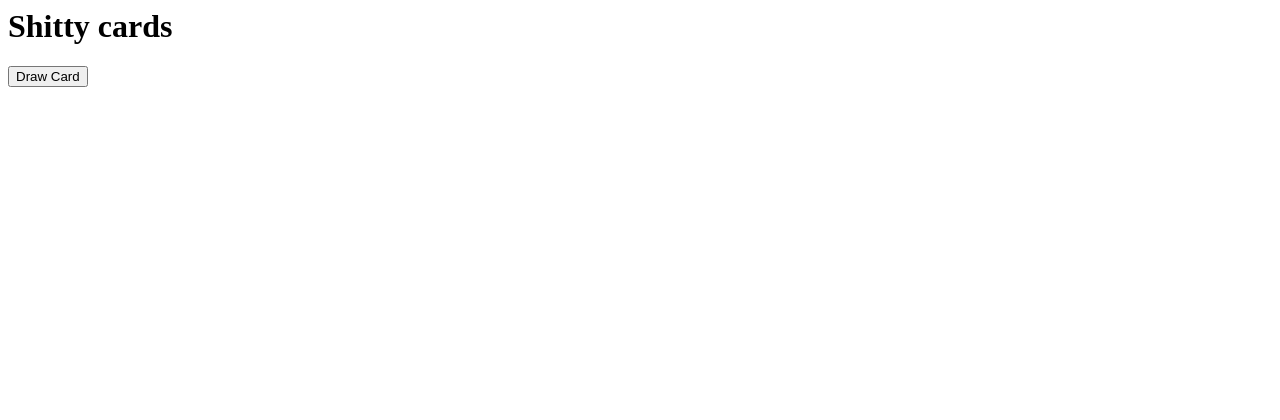
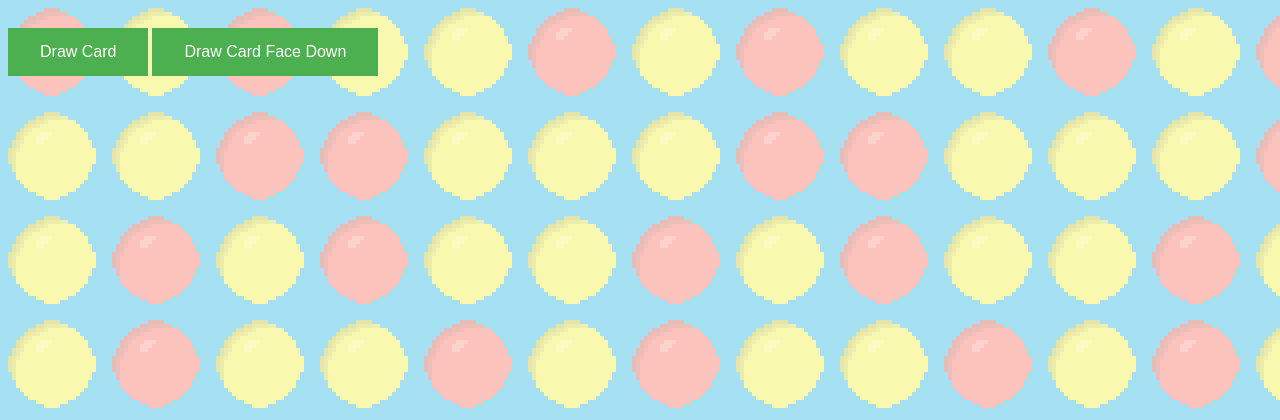
Before and after one commit to BenJilks/BadConnect4, a Flask app: template templates/cards.html in a window 1280 px wide. Shown: the top 420 px of the page. Run offline with Flask 2, Linux system fonts and the light colour scheme; the template is opened without the code that fills it: most values are stand-ins (such as "Sample title", 1, 10 or a date in 2020); some libraries are stand-ins or nearby versions.

Commit message:
Flip Cards!

```diff
--- a/server.py
+++ b/server.py
@@ -167,25 +167,39 @@ def game_started_cards():
     emit('reset_cards', data, room=game.get_name())
     print('Reset', player, 'cards')
 
+def draw_random_card(player, game):
+    cards = game.get_game()
+    card = cards.draw_card(player)
+    print('Gave player', player, 'card', card.get_id())
+    return card
+
 @socketio.on('draw_card')
 def draw_card():
     player = request.remote_addr
     game = game_manager.get_game(player)
     if game != None:
-        cards = game.get_game()
-        card = cards.draw_card(player)
+        card = draw_random_card(player, game)
         data = json.dumps({'for': player, 'card': card.get_json_data()})
         emit('give_card', data, room=game.get_name())
-        print('Gave player', player, 'card', card.get_id())
+
+@socketio.on('draw_card_down')
+def draw_card_down():
+    player = request.remote_addr
+    game = game_manager.get_game(player)
+    if game != None:
+        card = draw_random_card(player, game)
+        card.set_pos(0, 0, True)
+        data = json.dumps({'for': player, 'card': card.get_json_data()})
+        emit('give_card', data, room=game.get_name())
 
 @socketio.on('update_position')
-def update_position(card_id, x, y):
+def update_position(card_id, x, y, back):
     player = request.remote_addr
     game = game_manager.get_game(player)
     if game != None:
         cards = game.get_game()
-        cards.update_card_pos(player, card_id, x, y)
-        print('Updated card', card_id, 'position to', x, y)
+        cards.update_card_pos(player, card_id, x, y, back)
+        print('Updated card', card_id, 'position to', x, y, back)
 
 @socketio.on('give_card_to')
 def give_card_to(card_id, to):
--- a/static/Scripts/cards.js
+++ b/static/Scripts/cards.js
@@ -70,9 +70,48 @@ function init()
     });
 }
 
+function hide_card(card)
+{
+    var img = card.childNodes[0];
+    img.src = "static/Cards/back.png";
+
+    if (card.childNodes.length > 1)
+    {
+        card.childNodes[1].style = "display: none";
+        card.childNodes[2].style = "display: none";
+    }
+}
+
+function show_card(card)
+{
+    var img = card.childNodes[0];
+    img.src = "static/Cards/" + card.card_set + "_" + card.card_number + ".svg";
+
+    if (card.childNodes.length > 1)
+    {
+        card.childNodes[1].style = "display: inline";
+        card.childNodes[2].style = "display: inline";
+    }
+}
+
+function flip_card(card)
+{
+    if (card.card_back)
+        show_card(card);
+    else
+        hide_card(card);
+    card.card_back = !card.card_back;
+
+    socket.emit('update_position', card.card_id,
+        card.pos_x, card.pos_y, card.card_back);
+}
+
 function new_card(card_data)
 {
     var card = make_card(card_data['set'], card_data['number'], card_data['id']);
+    if (card_data['back'])
+        flip_card(card);
+
     document.body.appendChild(card);
     curr_cards.push(card);
     return card;
@@ -83,7 +122,11 @@ function make_card(set, number, id)
     var card = document.createElement('div');
     card.className = 'card';
     card.onmousedown = () => { select_card(card) };
+    card.ondblclick = () => { flip_card(card); };
     card.card_id = id;
+    card.card_set = set;
+    card.card_number = number;
+    card.card_back = false;
 
     var img = document.createElement('img');
     img.src = "static/Cards/" + set + "_" + number + ".svg";
@@ -137,7 +180,7 @@ function deselect_card()
         else
         {
             socket.emit('update_position', curr_card.card_id,
-                curr_card.pos_x, curr_card.pos_y);
+                curr_card.pos_x, curr_card.pos_y, curr_card.card_back);
         }
         curr_card = null;
     }
@@ -147,3 +190,8 @@ function draw_card()
 {
     socket.emit('draw_card');
 }
+
+function draw_card_down()
+{
+    socket.emit('draw_card_down');
+}
--- a/static/Styles/style.css
+++ b/static/Styles/style.css
@@ -28,7 +28,7 @@ body {
     text-align: left;
 }
 
-.menu button {
+button {
     background-color: #4CAF50; /* Green */
     border: none;
     color: white;
--- a/templates/cards.html
+++ b/templates/cards.html
@@ -1,6 +1,7 @@
 <html>
     <head>
         <title>Shitty Cards</title>
+        <link rel="stylesheet" type="text/css" href="static/Styles/style.css">
         <link rel="stylesheet" type="text/css" href="static/Styles/cards.css">
         <script type="text/javascript" src="//cdnjs.cloudflare.com/ajax/libs/socket.io/1.3.6/socket.io.min.js"></script>
         <script>const player="{{ player }}";</script>
@@ -8,8 +9,8 @@
     </head>
 
     <body onmousemove="card_drag(event)" onmouseup="deselect_card()">
-        <h1>Shitty cards</h1>
-        <button onclick="draw_card()">Draw Card</button>
+        <button style="display: inline" onclick="draw_card()">Draw Card</button>
+        <button style="display: inline" onclick="draw_card_down()">Draw Card Face Down</button>
 
         <table class="give_area" id="give_area">
         </table>
```
Also changed, not shown: cards.py (+8 -5 lines).
